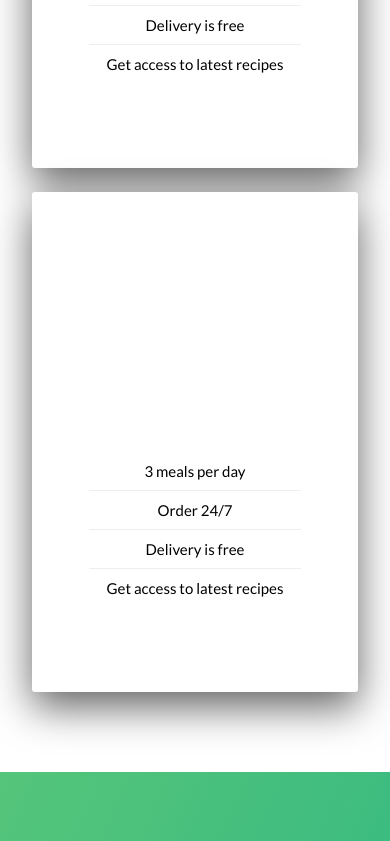
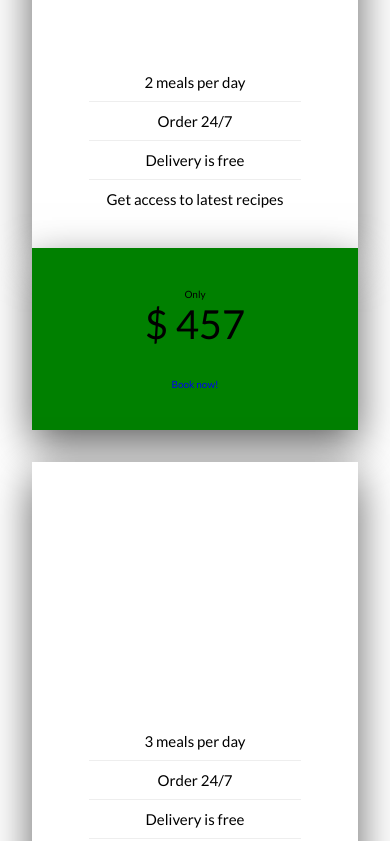
Before and after one commit to cemmanuelonyema/reccy, a React (Vite) app: page / in a window 390 px wide. Shown: the part 6918-7759 px from the top of the page. Built offline with nearby package versions, Linux system fonts and the light colour scheme.

Commit message:
refactor: modify card comp

```diff
--- a/src/components/pages/landing/components/pricing/PriceCard.jsx
+++ b/src/components/pages/landing/components/pricing/PriceCard.jsx
@@ -21,6 +21,7 @@ export const Card = ({ data: { id, price, title, items } }) => (
                         </ul>
                   </div>
             </div>
+
             <div
                   className={`card__side card__side--back card__side--back-${id}`}
             >
--- a/src/components/pages/landing/components/pricing/PriceCard.scss
+++ b/src/components/pages/landing/components/pricing/PriceCard.scss
@@ -1,53 +1,15 @@
+@import '../../../../../styles/abstract/mixins';
+
 .card {
       //functionality
       position: relative;
       perspective: 150rem;
-      height: 50rem;
+      height: auto;
       //   transition: all 1.6s ease-in-out;
 
-      &__side {
+      // card at >900width
+      @include respond(hi) {
             height: 50rem;
-            transition: all 0.8s ease-in-out;
-            position: absolute;
-            top: 0;
-            left: 0;
-            width: 100%;
-            backface-visibility: hidden;
-            border-radius: 3px;
-            overflow: hidden;
-            box-shadow: 0 1.5rem 4rem rgba(0, 0, 0, 0.612);
-
-            &--front {
-                  background-color: var(--white);
-            }
-
-            &--back {
-                  transform: rotateY(180deg);
-
-                  &-1 {
-                        background-image: linear-gradient(
-                              to right bottom,
-                              var(--secondary-color-light),
-                              var(--secondary-color-dark)
-                        );
-                  }
-                  &-2 {
-                        background-image: linear-gradient(
-                              to right bottom,
-                              var(--primary-color-light),
-                              var(--primary-color-dark)
-                        );
-                  }
-                  &-3 {
-                        background-image: linear-gradient(
-                              to right bottom,
-                              var(--tertiary-color-light),
-                              var(--tertiary-color-dark)
-                        );
-                  }
-            }
-      }
-
             &:hover &__side--front {
                   transform: rotateY(-180deg);
             }
@@ -55,7 +17,9 @@
             &:hover &__side--back {
                   transform: rotateY(0);
             }
+      }
 
+      //front
       &__picture {
             background-size: cover;
             height: 23rem;
@@ -72,9 +36,7 @@
                               var(--secondary-color-light),
                               var(--secondary-color-dark)
                         ),
-
                         url(/public/eating.jpg);
-
             }
 
             &--2 {
@@ -95,6 +57,7 @@
                         url(/img2/nat-7.jpg);
             }
       }
+
       &__heading {
             font-size: 2.8rem;
             font-weight: 300;
@@ -156,34 +119,259 @@
                   }
             }
       }
-      //back side
+
+      //back
       &__cta {
+            position: relative;
+            top: 0%;
+            left: 0%;
+            transform: translate(0);
+            width: 100%;
+            padding: 4rem;
+            text-align: center;
+
+            @include respond(hi) {
                   position: absolute;
                   top: 50%;
                   left: 50%;
                   transform: translate(-50%, -50%);
                   width: 90%;
-            text-align: center;
+                  //   text-align: center;
+            }
       }
 
       &__price-box {
-            text-align: center;
-            color: var(--white);
-            margin-bottom: 8rem;
-      }
-
-      &__price-only {
-            font-size: 1.4rem;
-            text-transform: uppercase;
+            margin-bottom: 3rem;
       }
 
       &__price-value {
-            font-size: 6rem;
-            font-weight: 100;
+            font-size: 4rem;
       }
 
-      //  @media only screen and (hover: none)
-      //   @include respond(tab-max900) {
+      &__side {
+            height: auto;
+            position: relative;
+            box-shadow: 0 1.5rem 4rem rgba(0, 0, 0, 0.612);
+
+            @include respond(hi) {
+                  // width > 900?
+                  height: 50rem;
+                  transition: all 0.8s ease-in-out;
+                  position: absolute;
+                  top: 0;
+                  left: 0;
+                  width: 100%;
+                  backface-visibility: hidden;
+                  border-radius: 3px;
+                  overflow: hidden;
+                  //   box-shadow: 0 1.5rem 4rem rgba(0, 0, 0, 0.612);
+            }
+
+            &--front {
+                  background-color: var(--white);
+            }
+
+            &--back {
+                  transform: rotateY(0);
+                  background-color: green;
+
+                  @include respond(hi) {
+                        transform: rotateY(180deg);
+                        background-color: red;
+                  }
+            }
+
+            // @media only screen and (hover: none) {
+            //       &:hover &__side--front {
+            //             transform: rotateY(0);
+            //       }
+
+            //       &__details {
+            //             padding: 1rem 3rem;
+            //       }
+            // }
+
+            //    &--front {
+            //       background-color: var(--white);
+            // }
+
+            // &--back {
+            //       transform: rotateY(180deg);
+
+            //       &-1 {
+            //             background-image: linear-gradient(
+            //                   to right bottom,
+            //                   var(--secondary-color-light),
+            //                   var(--secondary-color-dark)
+            //             );
+            //       }
+            //       &-2 {
+            //             background-image: linear-gradient(
+            //                   to right bottom,
+            //                   var(--primary-color-light),
+            //                   var(--primary-color-dark)
+            //             );
+            //       }
+            //       &-3 {
+            //             background-image: linear-gradient(
+            //                   to right bottom,
+            //                   var(--tertiary-color-light),
+            //                   var(--tertiary-color-dark)
+            //             );
+            //       }
+            // }
+            ///////////////////////////////////////////
+
+            // height: auto;
+            // position: relative;
+            // box-shadow: none;
+
+            // &--back {
+            //       transform: rotateY(0);
+            //       //   background-color: green;
+            // }
+            // &--front {
+            //       //   background-color: red;
+            // }
+      }
+}
+
+//  &:hover &__side--front {
+//         transform: rotateY(-180deg);
+//   }
+
+//   &:hover &__side--back {
+//         transform: rotateY(0);
+//   }
+
+//   &__picture {
+//         background-size: cover;
+//         height: 23rem;
+//         background-blend-mode: screen;
+//         -webkit-clip-path: polygon(0 0, 100% 0, 100% 85%, 0 100%);
+//         clip-path: polygon(0 0, 100% 0, 100% 85%, 0 100%);
+//         border-top-left-radius: 3px;
+//         border-top-right-radius: 3px;
+
+//         &--1 {
+//               background-image: linear-gradient(
+//                           to right bottom,
+
+//                           var(--secondary-color-light),
+//                           var(--secondary-color-dark)
+//                     ),
+//                     url(/public/eating.jpg);
+//         }
+
+//         &--2 {
+//               background-image: linear-gradient(
+//                           to right bottom,
+//                           var(--primary-color-light),
+//                           var(--primary-color-dark)
+//                     ),
+//                     url(/img2/nat-6.jpg);
+//         }
+
+//         &--3 {
+//               background-image: linear-gradient(
+//                           to right bottom,
+//                           var(--tertiary-color-light),
+//                           var(--tertiary-color-dark)
+//                     ),
+//                     url(/img2/nat-7.jpg);
+//         }
+//   }
+
+//   &__heading {
+//         font-size: 2.8rem;
+//         font-weight: 300;
+//         text-transform: uppercase;
+//         text-align: right;
+//         color: var(--white);
+//         position: absolute;
+//         top: 12rem;
+//         right: 2rem;
+//         width: 75%;
+//   }
+
+//   &__heading-span {
+//         padding: 1rem 1.5rem;
+//         -webkit-box-decoration-break: clone;
+//         box-decoration-break: clone;
+
+//         &--1 {
+//               background-image: linear-gradient(
+//                     to right bottom,
+//                     rgba(var(--secondary-color-dark), 0.85),
+//                     rgba(var(--secondary-color-dark), 0.85)
+//               );
+//         }
+
+//         &--2 {
+//               background-image: linear-gradient(
+//                     to right bottom,
+//                     rgba(var(--primary-color-dark), 0.85),
+//                     rgba(var(--primary-color-dark), 0.85)
+//               );
+//         }
+
+//         &--3 {
+//               background-image: linear-gradient(
+//                     to right bottom,
+//                     rgba(var(--tertiary-color-dark), 0.85),
+//                     rgba(var(--tertiary-color-dark), 0.85)
+//               );
+//         }
+//   }
+
+//   &__details {
+//         padding: 3rem;
+
+//         ul {
+//               list-style: none;
+//               width: 80%;
+//               margin: 0 auto;
+
+//               li {
+//                     text-align: center;
+//                     font-size: 1.5rem;
+//                     padding: 1rem;
+
+//                     &:not(:last-child) {
+//                           border-bottom: 1px solid var(--grey-light-2);
+//                     }
+//               }
+//         }
+//   }
+
+//   //back side
+//   &__cta {
+//         position: absolute;
+//         top: 50%;
+//         left: 50%;
+//         transform: translate(-50%, -50%);
+//         width: 90%;
+//         text-align: center;
+//   }
+
+//   &__price-box {
+//         text-align: center;
+//         color: var(--white);
+//         margin-bottom: 8rem;
+//   }
+
+//   &__price-only {
+//         font-size: 1.4rem;
+//         text-transform: uppercase;
+//   }
+
+//   &__price-value {
+//         font-size: 6rem;
+//         font-weight: 100;
+//   }
+
+//   @media only screen and (hover: none)
+// @include respond(tab-max900) {
 //         height: auto;
 //         background-color: white;
 //         box-shadow: 0 1.5rem 4rem rgba(0, 0, 0, 0.15);
@@ -224,4 +412,3 @@
 //               font-size: 4rem;
 //         }
 //   }
-}
--- a/src/components/pages/landing/components/pricing/Pricing.jsx
+++ b/src/components/pages/landing/components/pricing/Pricing.jsx
@@ -12,6 +12,7 @@ const pricesData = [
                   '1 meal per day',
                   'Order from 11am to 9pm',
                   'Delivery is free',
+                  'limited recipes',
             ],
       },
       {
--- a/src/components/pages/landing/components/pricing/Pricing.module.scss
+++ b/src/components/pages/landing/components/pricing/Pricing.module.scss
@@ -1,12 +1,14 @@
+@import '../../../../../styles/abstract/mixins';
+
 .price {
       padding: 8rem 0;
 }
+
 .prices {
       display: grid;
-      grid-template-columns: repeat(3, 1fr);
-      gap: 2.4rem;
+      gap: 3.2rem;
 
-      @media (max-width: 37.5em) {
-            grid-template-columns: 1fr;
+      @include respond(hi) {
+            grid-template-columns: repeat(3, 1fr);
       }
 }
--- a/src/styles/abstract/_mixins.scss
+++ b/src/styles/abstract/_mixins.scss
@@ -45,11 +45,12 @@ ORDER: Base + typography > general layout + grid > page layout > components
                   @content;
             } //600px
       }
+
       @if $breakpoint == md {
             @media only screen and (min-width: 47.5em) {
                   @content;
             } //760px
-
+      }
       @if $breakpoint == hi {
             @media only screen and (min-width: 56.25em) {
                   @content;
@@ -66,7 +67,6 @@ ORDER: Base + typography > general layout + grid > page layout > components
             } //1200px
       }
 }
-}
 
 /**
 md - min width === (>600)
```
Lines whose indentation alone changed are shown as unchanged.
